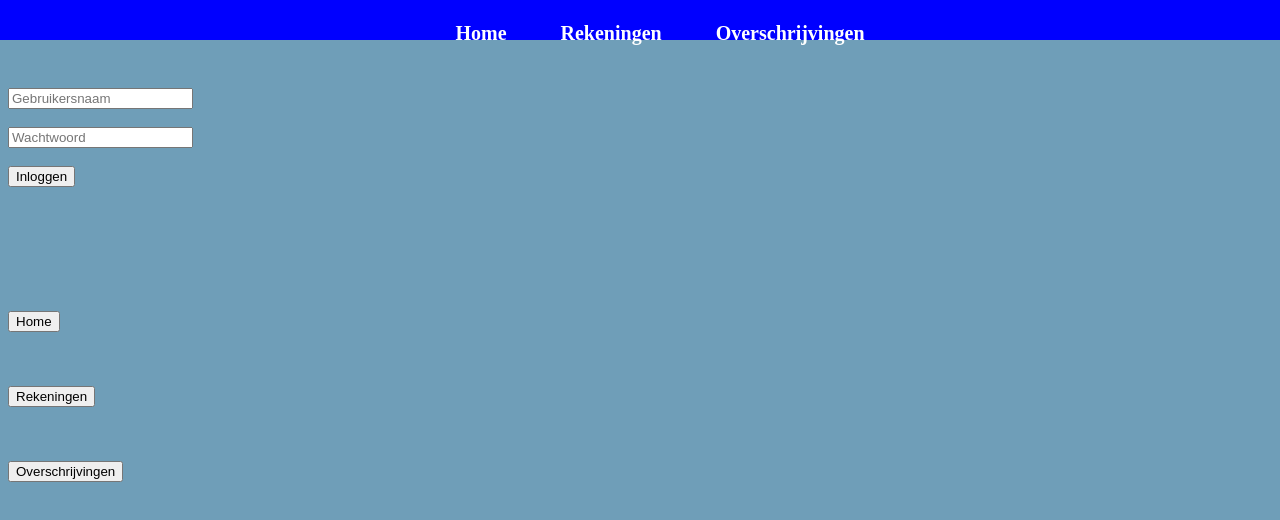
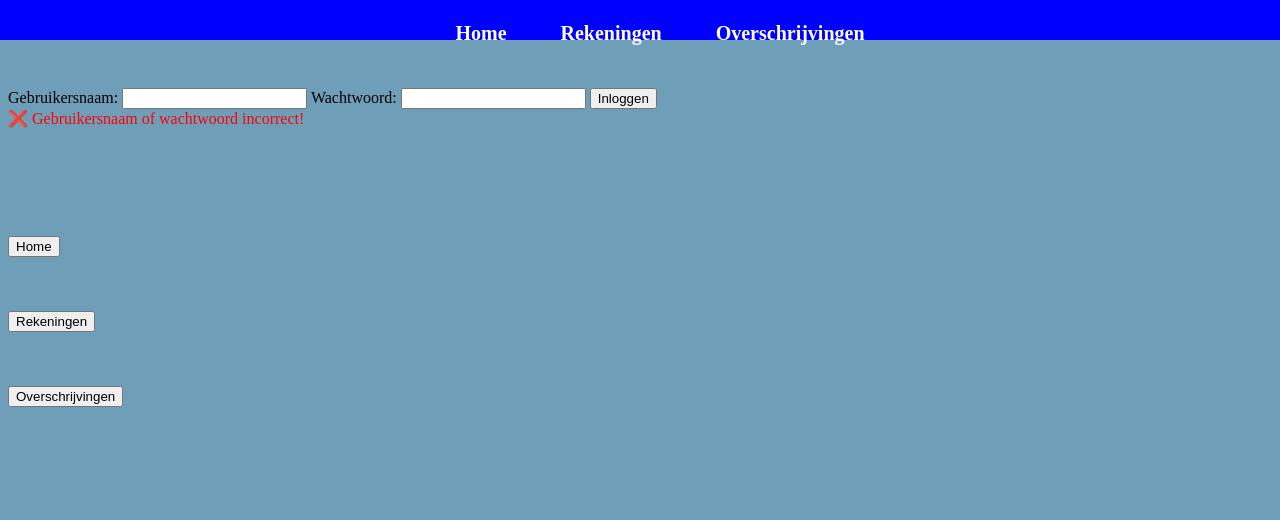
Before and after one commit to Scott-tcr/bankapp, a plain HTML site: page index.html in a window 1280 px wide. Both pictures are taken after a click on the button "Inloggen". Shown: the part 110-630 px from the top of the page. Drawn offline with Linux system fonts and the light colour scheme.

Commit message:
Add files via upload

```diff
--- a/index.html
+++ b/index.html
@@ -5,7 +5,7 @@
   <meta name="viewport" content="width=device-width, initial-scale=1.0">
   <title>Bankapplicatie</title>
   <link rel="stylesheet" href="style.css">
-  <script src="java.js" defer></script>
+  <script src="script.js" defer></script>
 </head>
 <body>
 
@@ -22,16 +22,18 @@
       </ul>
     </nav>
   </header>
-  <input type="text" id="username" placeholder="Gebruikersnaam">
-    <br><br>
+ <div class="login-container">
+        <form id="login-form">
+            <label for="username">Gebruikersnaam:</label>
+            <input type="text" id="username" required>
 
-    <input type="password" id="password" placeholder="Wachtwoord">
-    <br><br>
+            <label for="password">Wachtwoord:</label>
+            <input type="password" id="password" required>
 
-    <button onclick="login()">Inloggen</button>
-
-    <p id="errorMessage"></p>
-
+            <button type="button" onclick="login()">Inloggen</button>
+        </form>
+        <div id="notification"></div>
+    </div>
     <script src="script.js"></script>
   <br><br><br><br><br><br>
 
--- /dev/null
+++ b/script.js
@@ -0,0 +1,24 @@
+const buttons = document.querySelectorAll(".btn");
+
+buttons.forEach((btn) => {
+  btn.addEventListener("click", function() {
+    alert("Je hebt geklikt op: " + btn.textContent);
+  }) ;})
+
+  function login() {
+
+    const correctUsername = "admin";
+    const correctPassword = "1234";
+
+    const username = document.getElementById("username").value;
+    const password = document.getElementById("password").value;
+    const notification = document.getElementById("notification");
+
+    if (username === correctUsername && password === correctPassword) {
+        notification.innerHTML = "✅ Succesvol ingelogd!";
+        notification.style.color = "green";
+    } else {
+        notification.innerHTML = "❌ Gebruikersnaam of wachtwoord incorrect!";
+        notification.style.color = "red";
+    }
+}
```
